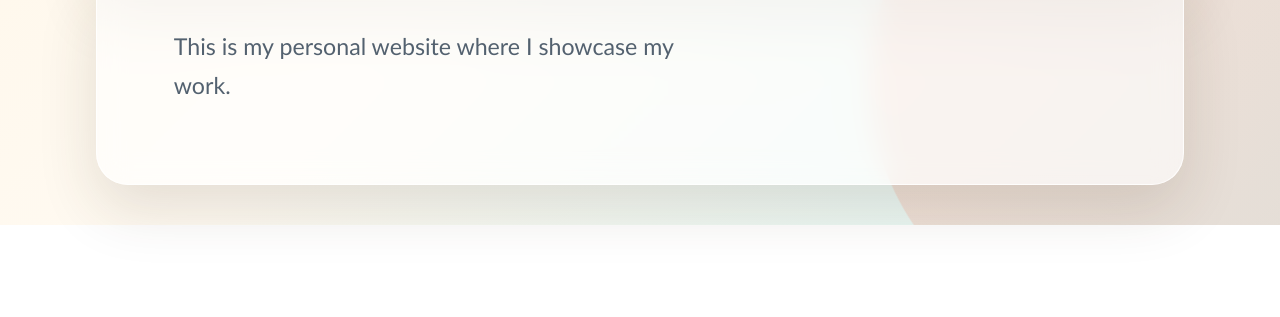
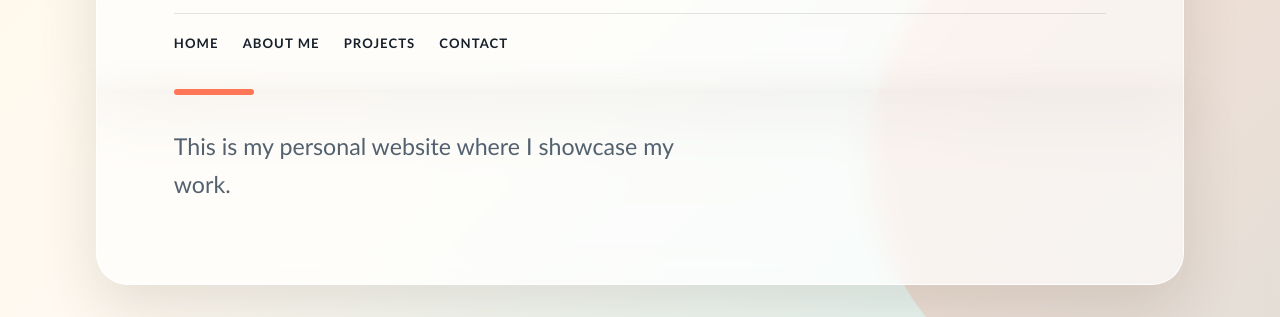
Before and after one commit to Atarie3/assignment7, a plain HTML site: page index.html in a window 1280 px wide. Shown: the part 575-892 px from the top of the page. Before the commit the page ends 800 px from the top, so only its background shows below. Drawn offline with Linux system fonts and the light colour scheme.

Commit message:
added nav menu

```diff
--- a/CSS/styles.css
+++ b/CSS/styles.css
@@ -88,6 +88,67 @@ h1 {
 	text-wrap: balance;
 }
 
+nav {
+	position: relative;
+	z-index: 1;
+	margin-top: clamp(2rem, 5vw, 4rem);
+	padding-top: 1rem;
+	border-top: 1px solid var(--line);
+}
+
+nav ul {
+	display: flex;
+	flex-wrap: wrap;
+	gap: 0.75rem 1.5rem;
+	margin: 0;
+	padding: 0;
+	list-style: none;
+}
+
+nav a {
+	position: relative;
+	display: inline-block;
+	padding: 0.35rem 0;
+	color: var(--ink);
+	font-size: 0.82rem;
+	font-weight: 700;
+	letter-spacing: 0.08em;
+	line-height: 1.2;
+	text-decoration: none;
+	text-transform: uppercase;
+	transition: color 180ms ease, transform 180ms ease;
+}
+
+nav a::after {
+	position: absolute;
+	bottom: 0;
+	left: 0;
+	width: 100%;
+	height: 2px;
+	content: "";
+	background: var(--coral);
+	transform: scaleX(0);
+	transform-origin: right;
+	transition: transform 180ms ease;
+}
+
+nav a:hover,
+nav a:focus-visible {
+	color: var(--coral-dark);
+	transform: translateY(-2px);
+}
+
+nav a:hover::after,
+nav a:focus-visible::after {
+	transform: scaleX(1);
+	transform-origin: left;
+}
+
+nav a:focus-visible {
+	outline: 2px solid var(--coral);
+	outline-offset: 0.35rem;
+}
+
 main {
 	position: relative;
 	min-height: 12rem;
@@ -136,6 +197,14 @@ p {
 		height: 2.75rem;
 	}
 
+		nav ul {
+			gap: 0.6rem 1rem;
+		}
+
+		nav a {
+			font-size: 0.72rem;
+		}
+
 	main {
 		border-radius: 0 0 1.25rem 1.25rem;
 	}
--- a/index.html
+++ b/index.html
@@ -9,6 +9,14 @@
 <body>
     <header>
         <h1>Welcome to My Awesome Portfolio</h1>
+        <nav>
+            <ul>
+                <li><a href="index.html">Home</a></li>
+                <li><a href="about.html">About Me</a></li>
+                <li><a href="projects.html">Projects</a></li>
+                <li><a href="#contact">Contact</a></li>
+            </ul>
+        </nav>
     </header>
 
     <main>
```
